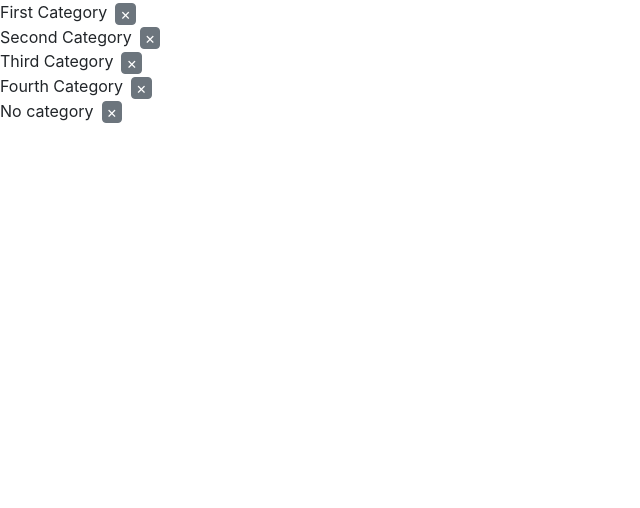
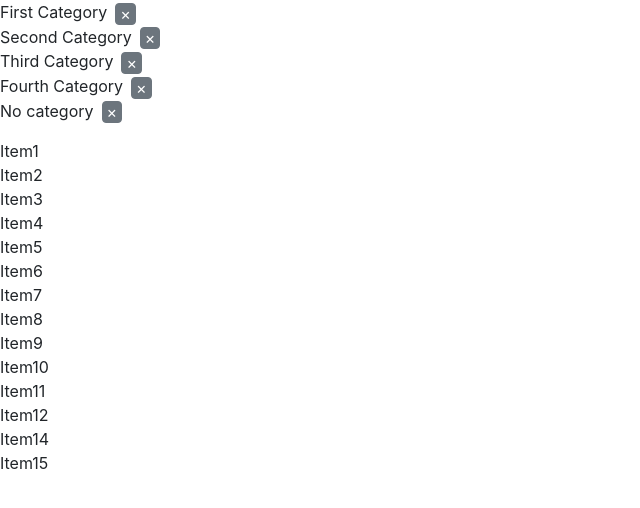
Before and after one commit to enitefall88/Test_Assignment, a React (Create React App) app: page / in a window 1280 px wide. Shown: the top 508 px of the page, without its empty margins (0-640 px from the left). Built offline with nearby package versions, Linux system fonts and the light colour scheme.

Commit message:
Items component

```diff
--- a/package.json
+++ b/package.json
@@ -34,5 +34,10 @@
       "last 1 firefox version",
       "last 1 safari version"
     ]
+  },
+  "devDependencies": {
+    "eslint": "^8.28.0",
+    "eslint-plugin-react": "^7.31.11",
+    "prettier": "^2.7.1"
   }
 }
--- a/src/App.js
+++ b/src/App.js
@@ -1,34 +1,71 @@
-import React, {useState} from "react"
+import React, { useState } from "react"
 import Categories from "./Categories"
-import CategoryItem from "./Categories"
+import Items from "./Items"
+import PurchasePrice from "./PurchasePrice"
 
 let initialCategories = [
-  {selected: false, text: "First Category" , id: 1},
-  {selected: false, text: "Second Category", id: 2},
-  {selected: false, text: "Third Category", id: 3},
-  {selected: false, text: "Fourth Category", id: 4},
-  {selected: false, text: "No category", id: 5}
-]
+  { selected: false, text: "First Category", id: 1 },
+  { selected: false, text: "Second Category", id: 2 },
+  { selected: false, text: "Third Category", id: 3 },
+  { selected: false, text: "Fourth Category", id: 4 },
+  { selected: false, text: "No category", id: 5 },
+];
 
+let initialItems = [
+  { name: "Item1", description: "First" },
+  { name: "Item2", description: "Second" },
+  { name: "Item3", description: "Third" },
+  { name: "Item4", description: "Fourth" },
+  { name: "Item5", description: "Fifth" },
+  { name: "Item6", description: "First" },
+  { name: "Item7", description: "Second" },
+  { name: "Item8", description: "Third" },
+  { name: "Item9", description: "Fourth" },
+  { name: "Item10", description: "Fifth" },
+  { name: "Item11", description: "Second" },
+  { name: "Item12", description: "Third" },
+  { name: "Item14", description: "Fourth" },
+  { name: "Item15", description: "Fifth" },
+];
 
+//наполняем содержимым по-колхозному
+function populateItems(list) {
+  let populatedListOfItems = [...list];
+  let id = 0;
+  let salePrice = 200;
+  let purchasePrice = 100;
+  populatedListOfItems.forEach((item) => {
+    item.id = id;
+    item.salePrice = salePrice;
+    item.purchasePrice = purchasePrice;
 
+    id += 1;
+    salePrice += 200;
+    purchasePrice += 400;
+  });
+  return populatedListOfItems;
+}
 
+let populatedListOfItems = populateItems(initialItems);
 
 function App() {
   function removeCategory(id) {
-  console.log("clicked",id)
-    setCategories(
-     categories.filter(category =>
-      category.id != id
-     )
-   )
+    console.log("clicked", id);
+    setCategories(categories.filter((category) => category.id != id));
   }
 
-
-  let [categories, setCategories] = useState(initialCategories)
-  return <div>
-      <Categories categories={categories} removeCategory={removeCategory}></Categories>
-      </div>
+  let [categories, setCategories] = useState(initialCategories);
+  //let [listOfItems, setListOfItems] = useState(populatedListOfItems);
+  return (
+    <div>
+      <Categories
+        categories={categories}
+        removeCategory={removeCategory}
+      ></Categories>
+      <Items listOfItems={populatedListOfItems}></Items>
+      <PurchasePrice/>
+    </div>
+  );
 }
 
 export default App
--- a/src/Categories.js
+++ b/src/Categories.js
@@ -1,35 +1,38 @@
+import React from "react"
 
-import React, {useState} from "react"
-
-
-
-
-
-
-function Categories({categories, removeCategory}) {
-
-
-  return <div>
-   <ul style={{listStyleType: "none", paddingLeft: 0}}>
-     {categories.map(category =>
-        <CategoryItem category={category} removeCategory={removeCategory}/>
-      )
-     }
+function Categories({ categories, removeCategory }) {
+  return (
+    <div>
+      <ul style={{ listStyleType: "none", paddingLeft: 0 }}>
+        {categories.map((category) => (
+          <CategoryItem
+            key={category.id}
+            category={category}
+            removeCategory={removeCategory}
+          />
+        ))}
       </ul>
     </div>
+  );
 }
-function CategoryItem({category, removeCategory}) {
-  return <div>
+
+function CategoryItem({ category, removeCategory }) {
+  // CategoryItem компонент наверное лучше вынести в отдельный компонент?
+  return (
+    <div>
       <li>
-      {console.log(category)}
         {category.text}
-       <button type="button" onClick={_ => removeCategory(category.id)}
+        <button
+          type="button"
+          onClick={(_) => removeCategory(category.id)}
           className="btn btn-secondary ml-2"
-                  style={{lineHeight: 1, padding: "0.125rem .25rem"}}>
+          style={{ lineHeight: 1, padding: "0.125rem .25rem" }}
+        >
           &times;
         </button>
       </li>
     </div>
+  );
 }
 
-export default Categories
+export default Categories;
--- /dev/null
+++ b/src/Items.js
@@ -0,0 +1,24 @@
+import React from "react"
+
+function Items({ listOfItems }) {
+  // Items нужно поместить справа от категорий, флексбокс?
+  return (
+    <div>
+      <ul style={{ listStyleType: "none", paddingLeft: 0 }}>
+        {listOfItems.map((item) =>
+          <Item item={item} key={item.id}/>
+        )}
+      </ul>
+    </div>
+  );
+}
+
+function Item({ item }) {
+   return (
+    <div>
+      <li>{item.name}</li>
+    </div>
+  );
+}
+
+export default Items;
--- a/src/PurchasePrice.js
+++ b/src/PurchasePrice.js
@@ -0,0 +1,9 @@
+import React from "react"
+
+function PurchasePrice() {
+return <div>
+
+</div>
+}
+
+export default PurchasePrice
```
Also changed, not shown: .eslintrc.json (added), src/ItemName.js (deleted), 2 other files (tests, documents, lock files or other folders). Lines whose indentation alone changed are shown as unchanged.
